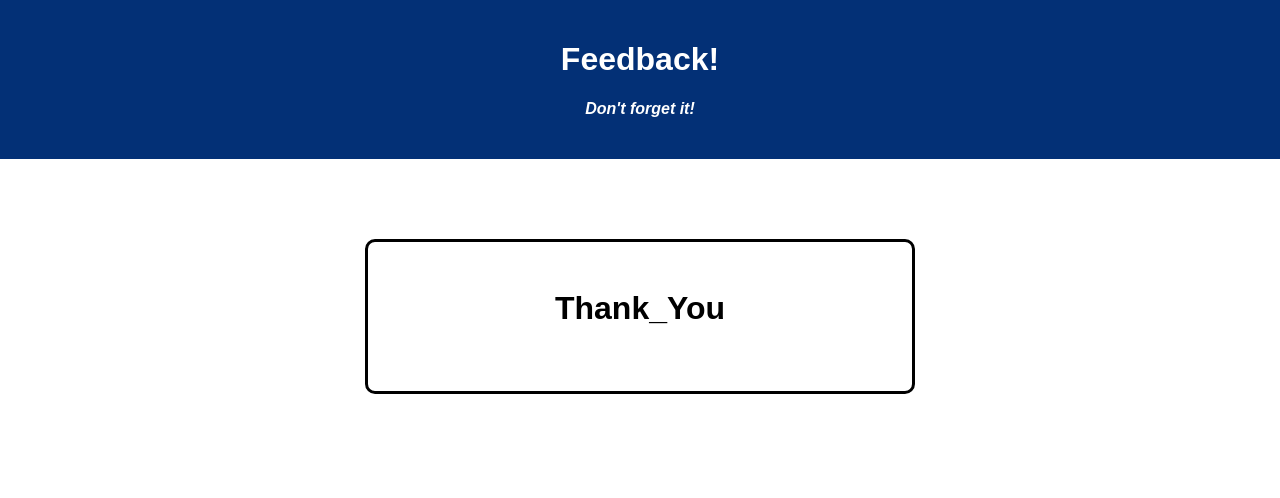
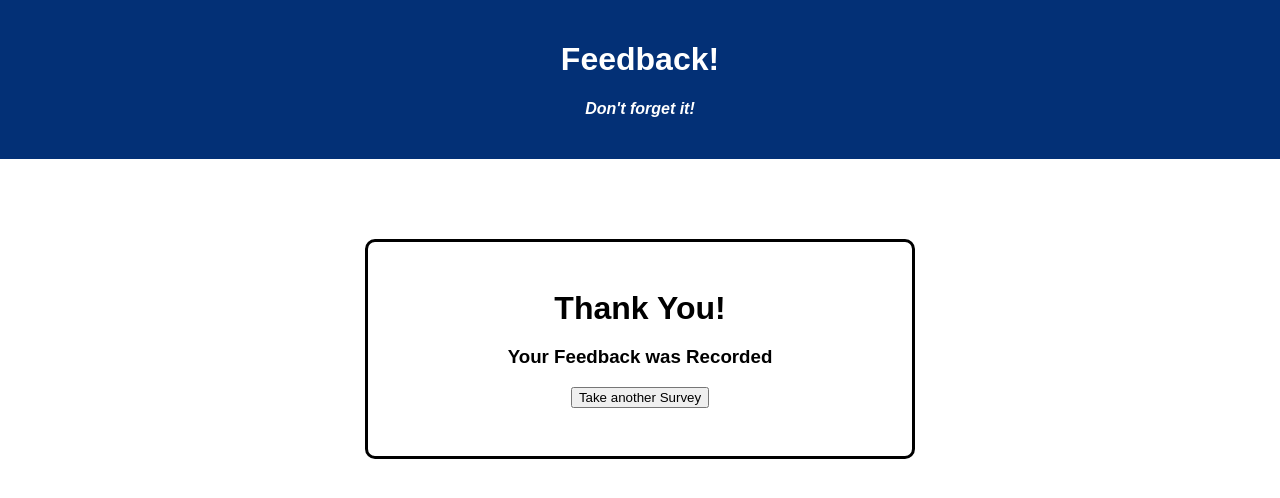
Before and after one commit to tjmmjt/weekend-redux-feedback-loop, a React (Vite) app: page /#/thank_you in a window 1280 px wide. Shown: the top 498 px of the page. Built offline with nearby package versions, Linux system fonts and the light colour scheme.

Commit message:
<Thank_You /> complete, Take Another Survey button resets state and routes to '/'

```diff
--- a/src/components/ReviewFeedback/ReviewFeedback.jsx
+++ b/src/components/ReviewFeedback/ReviewFeedback.jsx
@@ -36,7 +36,7 @@ const ReviewFeedback = () => {
                     <li><span id="reviewItems">Comments:</span> {feedback.comments}</li>
                 </ul>
             </div>
-            <button onClick={handlePOST}>Submit</button>
+            <button data-testid="next" onClick={handlePOST}>Submit</button>
         </div>
         </>
     )
--- a/src/components/Thank_You/Thank_You.jsx
+++ b/src/components/Thank_You/Thank_You.jsx
@@ -1,9 +1,26 @@
+import { useDispatch } from "react-redux";
+import { useHistory } from "react-router-dom/cjs/react-router-dom.min";
+
 const Thank_You = () => {
     console.log("in Thank_You()");
 
+    const history = useHistory()
+    const dispatch = useDispatch()
+
+    const handleReset = () => {
+        dispatch({
+            type: 'RESET_FEEDBACK',
+        })
+
+        history.push('/')
+    }
+
     return(
         <>
-            <h1>Thank_You</h1>
+            <h1>Thank You!</h1>
+            <h3>Your Feedback was Recorded</h3>
+
+            <button onClick={handleReset}>Take another Survey</button>
         </>
     )
 }
--- a/src/store.js
+++ b/src/store.js
@@ -18,6 +18,9 @@ const feedback = (state = {}, action) => {
         case 'ADD_COMMENTS':
             return {...state, comments: action.payload}
             break;
+        case 'RESET_FEEDBACK':
+            return {}
+            break;
         default: return state
             break;
     }
```
